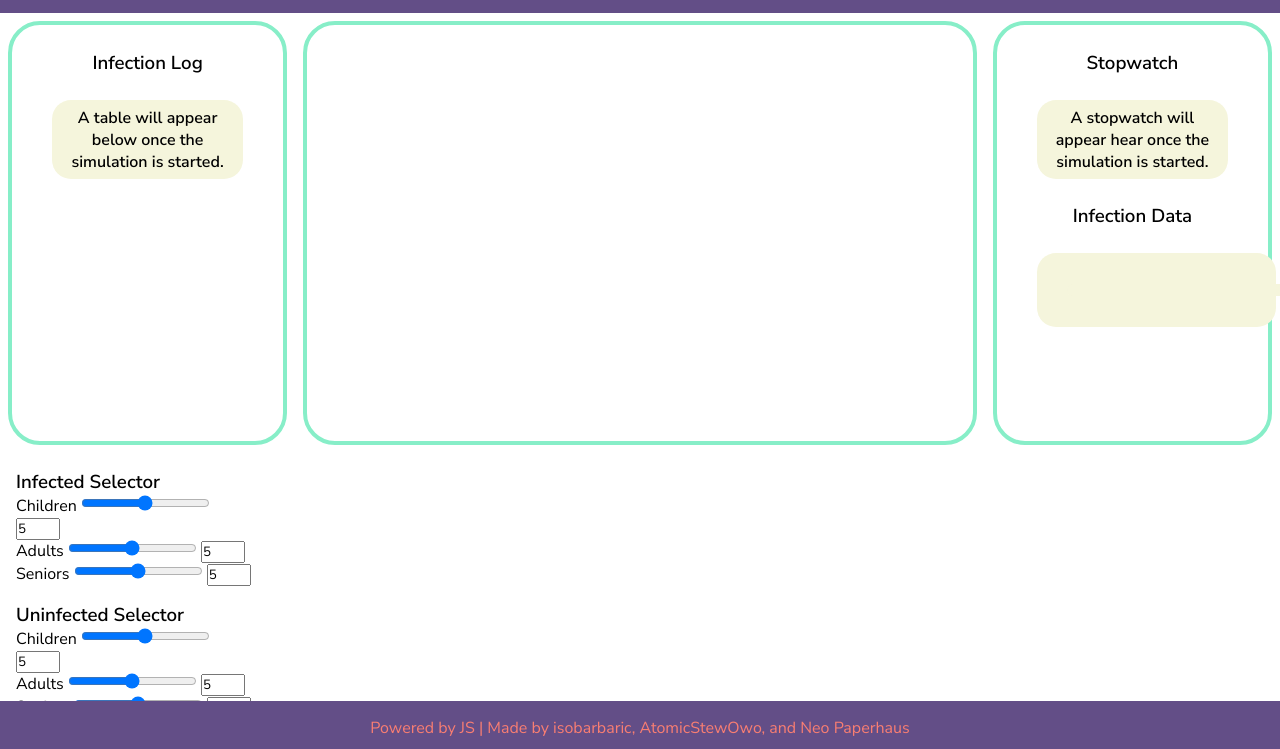
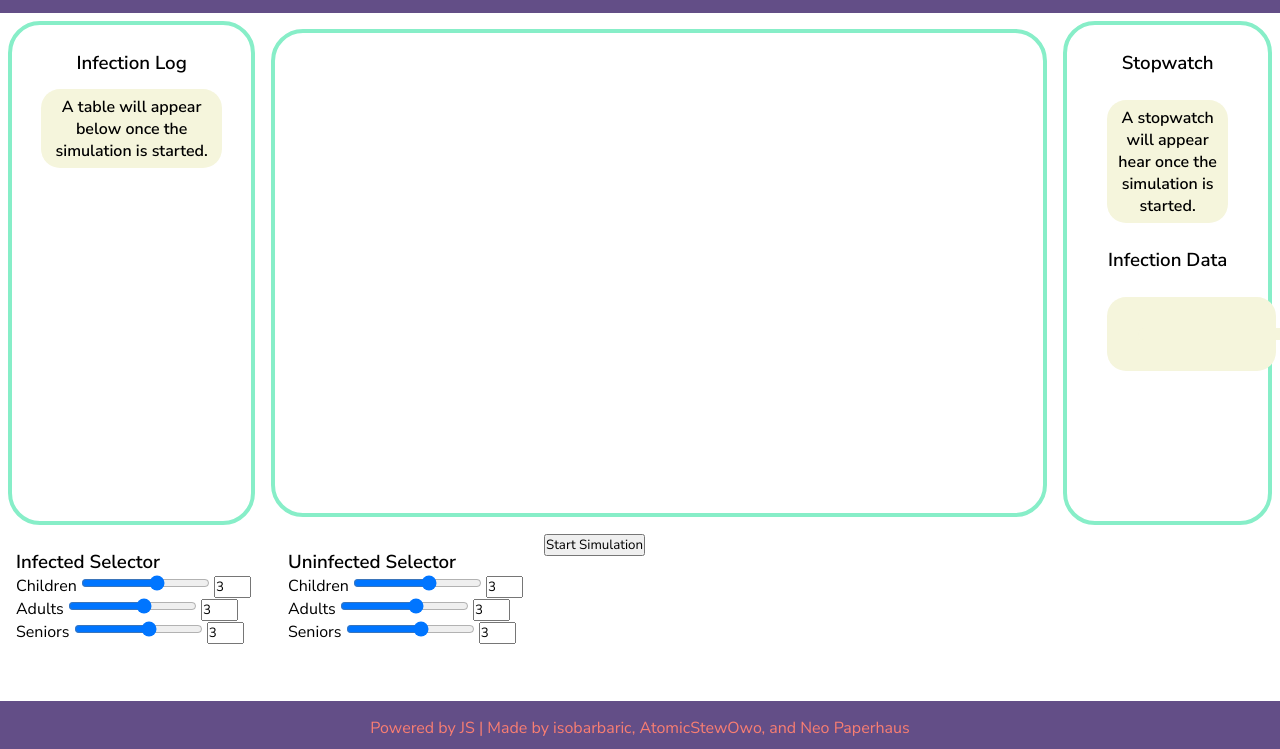
Before and after one commit to isobarbaric/Ian-Pandemic-Sim, a plain HTML site: page index.html in a window 1280 px wide. Shown: the part 51-800 px from the top of the page. Drawn offline with Linux system fonts and the light colour scheme.

Commit message:
tweaked bounds, removed global variables

```diff
--- a/index.html
+++ b/index.html
@@ -9,7 +9,7 @@
   </head>
   <body onload='init()'>
     <header>
-        <h2><a href='/index.html' class='link'>Pandemic Simulator</a></h2>
+        <h2><a href='index.html' class='link'>Pandemic Simulator</a></h2>
     </header>
     <!-- change id's to class -->
     <div class="flex-container">
@@ -37,36 +37,36 @@
         <h3>Infected Selector</h3>
 
         <label for='child_in'>Children</label>
-        <input type="range" min="0" max="10" value="5" id='child_in' oninput="validateInput(this); display_child_in.value = child_in.value;" />
-        <input type="number" min="0" max="10" value="5" id='display_child_in' oninput="validateInput(this); child_in.value = display_child_in.value" />
+        <input type="range" min="0" max="5" value="3" id='child_in' oninput="validateInput(this); display_child_in.value = child_in.value;" />
+        <input type="number" min="0" max="5" value="3" id='display_child_in' oninput="validateInput(this); child_in.value = display_child_in.value" />
         <br>
 
         <label for='adult_in'>Adults</label>
-        <input type="range" min="0" max="10" value="5" id='adult_in' oninput="validateInput(this); display_adult_in.value = adult_in.value" />
-        <input type="number" min="0" max="10" value="5" id='display_adult_in' oninput="validateInput(this); adult_in.value = display_adult_in.value" />
+        <input type="range" min="0" max="5" value="3" id='adult_in' oninput="validateInput(this); display_adult_in.value = adult_in.value" />
+        <input type="number" min="0" max="5" value="3" id='display_adult_in' oninput="validateInput(this); adult_in.value = display_adult_in.value" />
         <br>
 
         <label for='senior_in'>Seniors</label>
-        <input type="range" min="0" max="10" value="5" id='senior_in' oninput="validateInput(this); display_senior_in.value = senior_in.value" />
-        <input type="number" min="0" max="10" value="5" id='display_senior_in' oninput="validateInput(this); senior_in.value = display_senior_in.value" />
+        <input type="range" min="0" max="5" value="3" id='senior_in' oninput="validateInput(this); display_senior_in.value = senior_in.value" />
+        <input type="number" min="0" max="5" value="3" id='display_senior_in' oninput="validateInput(this); senior_in.value = display_senior_in.value" />
         <br>
     </div>
     <div class="uninfected">
         <h3>Uninfected Selector</h3>
 
         <label for='child_un'>Children</label>
-        <input type="range" min="0" max="10" value="5" id='child_un' oninput="validateInput(this); display_child_un.value = child_un.value" />
-        <input type="number" min="0" max="10" value="5" id='display_child_un' oninput="validateInput(this); child_un.value = display_child_un.value" />
+        <input type="range" min="0" max="5" value="3" id='child_un' oninput="validateInput(this); display_child_un.value = child_un.value" />
+        <input type="number" min="0" max="5" value="3" id='display_child_un' oninput="validateInput(this); child_un.value = display_child_un.value" />
         <br>
 
         <label for='adult_un'>Adults</label>
-        <input type="range" min="0" max="10" value="5" id='adult_un' oninput="validateInput(this); display_adult_un.value = adult_un.value" />
-        <input type="number" min="0" max="10" value="5" id='display_adult_un' oninput="validateInput(this); adult_un.value = display_adult_un.value" />
+        <input type="range" min="0" max="5" value="3" id='adult_un' oninput="validateInput(this); display_adult_un.value = adult_un.value" />
+        <input type="number" min="0" max="5" value="3" id='display_adult_un' oninput="validateInput(this); adult_un.value = display_adult_un.value" />
         <br>
 
         <label for='senior_un'>Seniors</label>
-        <input type="range" min="0" max="10" value="5" id='senior_un' oninput="validateInput(this); display_senior_un.value = senior_in.value" />
-        <input type="number" min="0" max="10" value="5" id='display_senior_un' oninput="validateInput(this); senior_un.value = display_senior_un.value;" />
+        <input type="range" min="0" max="5" value="3" id='senior_un' oninput="validateInput(this); display_senior_un.value = senior_in.value" />
+        <input type="number" min="0" max="5" value="3" id='display_senior_un' oninput="validateInput(this); senior_un.value = display_senior_un.value;" />
         <br>
     </div>
     <input type='submit' value='Start Simulation' id='start-btn' onclick='simulate()'>
--- a/script.js
+++ b/script.js
@@ -1,6 +1,9 @@
 
-
+// global variables
 let canvas, data, content;
+let stopwatch = document.querySelector('.stopwatch')
+let infection_table = document.querySelector('.outline')
+let simulation_button = document.querySelector('#start-btn')
 
 function init() {
   canvas = document.querySelector('#game')
@@ -27,9 +30,10 @@ class Person {
   static adultSpeed = Person.seniorSpeed * 1.5;
   static childSpeed = Person.adultSpeed * 1.5;
   static steps = [-1, 1]
-  static id_counter = 0
+  static id_counter = 1
   static dots = []
   static ages = ['child', 'adult', 'senior']
+  static current_infected = new Set();
 
   constructor(id_number, age_group, infected) {
     this.id_number = id_number;
@@ -115,7 +119,10 @@ class Person {
   }
 }
 
-let simulation_button = document.querySelector('#start-btn')
+// to be called when given invalid input,
+function reset() {
+
+}
 
 function secondsElapsedTime(start_time, end_time, rounded) {
   var timeDiff = end_time - start_time;
@@ -135,27 +142,22 @@ function validateInput(sender) {
   }
 }
 
-const stopwatch = document.querySelector('.stopwatch')
-const infection_table = document.querySelector('.outline')
-
-let current_infected = new Set();
-
 function addInfected() {
   let totalInfected = 0;
   // adding children
   for (let i = 0; i < parseInt(document.getElementById('child_in').value); i++, totalInfected++) {
     Person.addPerson("child", true);
-    current_infected.add(Person.id_counter-1);
+    Person.current_infected.add(Person.dots.at(-1).id_number);
   }
   // adding adults
   for (let i = 0; i < parseInt(document.getElementById('adult_in').value); i++, totalInfected++) {
     Person.addPerson("adult", true);
-    current_infected.add(Person.id_counter-1);
+    Person.current_infected.add(Person.dots.at(-1).id_number);
   }
   // adding seniors
   for (let i = 0; i < parseInt(document.getElementById('senior_in').value); i++, totalInfected++) {
     Person.addPerson("senior", true);
-    current_infected.add(Person.id_counter-1);
+    Person.current_infected.add(Person.dots.at(-1).id_number);
   }
   return totalInfected;
 }
@@ -200,8 +202,13 @@ function simulate() {
 
   simulation_button.disabled = true;
 
-  let totalInfected = addUninfected();
-  addInfected();
+  addUninfected();
+  let totalInfected = addInfected();
+
+  if (totalInfected == 0) {
+    alert("Please select a non-zero number of infected people.");
+    return;
+  }
 
   data.textContent = "Percentage Infected: " + Math.round(totalInfected/Person.dots.length * 100) + "%, Number Infected: 1";
 
@@ -212,7 +219,7 @@ function simulate() {
 
   let updateCanvas = function() {
     // stop simulating once all of the people are infected
-    if (current_infected.size != Person.dots.length) {
+    if (Person.current_infected.size != Person.dots.length) {
       requestAnimationFrame(updateCanvas);
     } else {
       // dim canvas once and set text on it saying "all infected"
@@ -278,8 +285,8 @@ function simulate() {
             Person.dots[i].backgroundColor = Person.dots[i].borderColor = '#FF6666';
             Person.dots[j].backgroundColor = Person.dots[j].borderColor = '#FF6666';
             Person.dots[i].infected = Person.dots[j].infected = true;
-            current_infected.add(Person.dots[i].id_number);
-            current_infected.add(Person.dots[j].id_number);
+            Person.current_infected.add(Person.dots[i].id_number);
+            Person.current_infected.add(Person.dots[j].id_number);
           }
         }
       }
@@ -287,7 +294,7 @@ function simulate() {
 
     if (collisionOccurred) {
       // change and personalize to each type of person
-      data.textContent = "Percentage Infected: " + Math.round((current_infected.size)/Person.dots.length * 100) + "%, Number Infected: " + current_infected.size;
+      data.textContent = "Percentage Infected: " + Math.round((Person.current_infected.size)/Person.dots.length * 100) + "%, Number Infected: " + Person.current_infected.size;
     }
 
     Person.dots.forEach((currentPerson) => {
--- a/styles.css
+++ b/styles.css
@@ -29,7 +29,7 @@ body {
 .flex-container {
     display: flex;
     flex-wrap: nowrap;
-    height: 55%;
+    height: 65%;
 }
 
 .flex-container > div, canvas {
@@ -46,7 +46,7 @@ body {
 .infection-table {
     border: 4px solid #87eec8;
     border-radius: 2em;
-    width: 25%;
+    width: 30%;
     padding: 1em;
 }
 
@@ -59,46 +59,31 @@ body {
 
 canvas {
     background-color: '#fff5be';
-
-    /* so that we can see the canvas's boundaries */
     border: 4px solid #87eec8;
     border-radius: 2em;
-    width: 55%;
-
     display: inline;
-
-    /* centering, setting margins */
-    /* margin: auto;
     margin-top: 1em;
     margin-bottom: 1em;
-    display: block; */
+    display: block;
 }
 
 .infected {
     width: 15em;
     margin: 1em;
-    /* margin: 1em; */
-    /* margin-top: 0.5em; */
-    /* border: 1px solid black; */
-    /* padding: 0.5em; */
+    float: left;
 }
 
 .uninfected {
-    /* width: 200px; */
     width: 15em;
     margin: 1em;
-    /* margin-top: 0.5em; */
-    /* border: 1px solid black; */
-    /* padding: 0.5em; */
+    float: left;
 }
 
 .bottom {
     width: 100vh;
-    /* height: 29%; */
     margin: 0.5em;
     margin-top: 0;
     margin-bottom: 0;
-    /* height: 25%; */
 }
 
 .header_text {
@@ -106,12 +91,20 @@ canvas {
     margin-top: 0.5em;
 }
 
-.stopwatch, table, .outline {
+.stopwatch, table {
     background-color: beige;
     margin: 1.5em;
     border-radius: 1.2em;
     text-align: center;
     padding: 0.4em;
+}
+
+.outline {
+    background-color: beige;
+    margin: 0.8em;
+    padding: 0.4em;
+    border-radius: 1.2em;
+    text-align: center;
 }
 
 table {
@@ -121,19 +114,12 @@ table {
     text-align: center;
     table-layout: fixed;
     width: 100%;
-
-    /* display: block;  */
-    /* height: 80%;
-    overflow-y: scroll; */
 }
 
 td {
     text-align: center;
     vertical-align: middle;
     border: 1px solid black;
-    /* display: flex;
-    align-items: center;
-    align-content: center; */
 }
 
 td:empty::after{
@@ -147,7 +133,6 @@ textarea {
 #selector {
     margin: auto;
     width: 50%;
-    /* border: 3px solid green; */
     padding: 10px;
 }
 
```
Also changed, not shown: test.js (deleted, +0 -9 lines).
